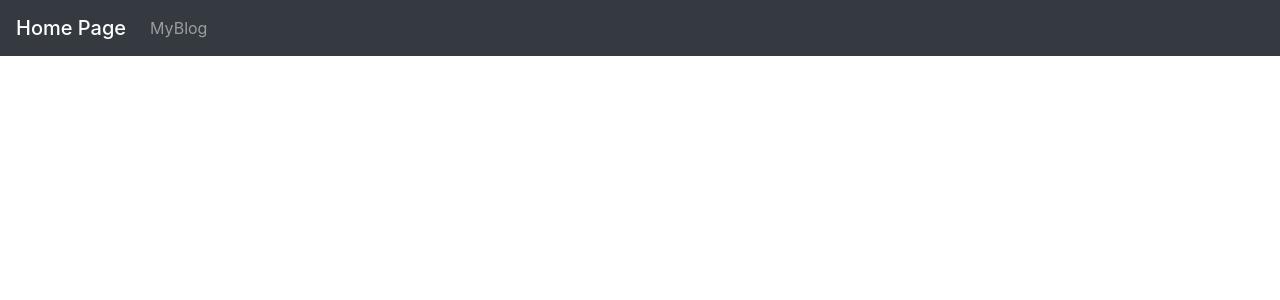
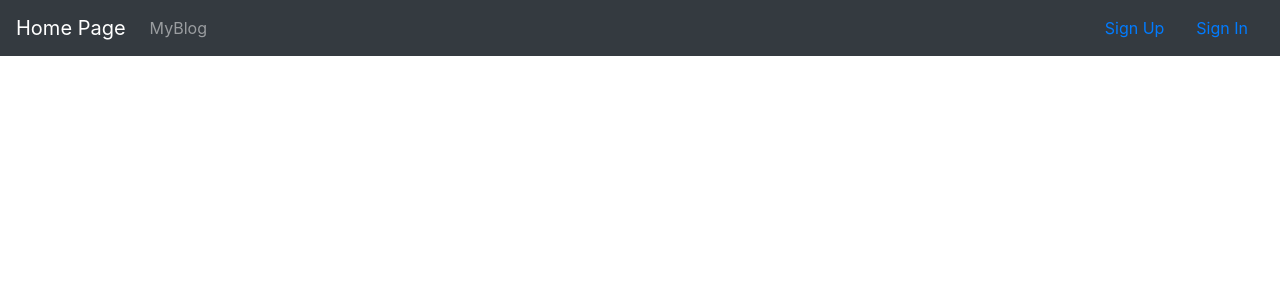
Before and after one commit to AnnaStepakova/Blog, a Django app: page / in a window 1280 px wide. Shown: the top 300 px of the page. Run offline with Django 3.2, Linux system fonts and the light colour scheme.

Commit message:
Move registration logic to the home page

```diff
--- a/home/templates/home/home.html
+++ b/home/templates/home/home.html
@@ -8,12 +8,14 @@
     <!-- Bootstrap CSS -->
     <link rel="stylesheet" href="https://cdn.jsdelivr.net/npm/bootstrap@4.5.3/dist/css/bootstrap.min.css" integrity="sha384-TX8t27EcRE3e/ihU7zmQxVncDAy5uIKz4rEkgIXeMed4M0jlfIDPvg6uqKI2xXr2" crossorigin="anonymous">
 
-    <title> Home</title>
+    <title> {% block title %}
+        Home
+        {% endblock %}</title>
   </head>
   <body>
 
   <nav class="navbar navbar-expand-lg navbar-dark bg-dark">
-  <span class="navbar-brand mb-0 h1">Home Page</span>
+  <a class="navbar-brand" href="{% url 'home:home' %}">Home Page</a>
   <button class="navbar-toggler" type="button" data-toggle="collapse" data-target="#navbarSupportedContent" aria-controls="navbarSupportedContent" aria-expanded="false" aria-label="Toggle navigation">
     <span class="navbar-toggler-icon"></span>
   </button>
@@ -23,7 +25,35 @@
         <a class="nav-link" href="{% url 'blog:index'%}"> MyBlog </a>
     </ul>
   </div>
+
+      <ul class="nav justify-content-end">
+          {% if user.is_authenticated %}
+              <li class="nav-item">
+               <a class="nav-link disabled" href="#" tabindex="-1" aria-disabled="true">Signed in as: {{ user.get_username }}</a>
+              </li>
+              <li class="nav-item">
+              <a class="nav-link" href="{% url 'users:edit' %}">Edit Settings</a>
+              </li>
+              <li class="nav-item">
+                <a class="nav-link" href="{% url 'logout' %}">Sign Out</a>
+              </li>
+          {% else %}
+          <li class="nav-item">
+        <a class="nav-link" href="{% url 'users:register' %}">Sign Up</a>
+      </li>
+        <li class="nav-item">
+        <a class="nav-link" href="{% url 'login' %}">Sign In</a>
+      </li>
+          {% endif %}
+      </ul>
 </nav>
+
+   <br/>
+    <div class="container">
+    {% block content %}
+
+    {% endblock %}
+    </div>
     <!-- Optional JavaScript; choose one of the two! -->
 
     <!-- Option 1: jQuery and Bootstrap Bundle (includes Popper) -->
--- a/users/templates/registration/login.html
+++ b/users/templates/registration/login.html
@@ -1,4 +1,4 @@
-{% extends 'base.html' %}
+{% extends 'home/home.html' %}
 {% block title %}
     Sign In
 {% endblock %}
--- a/users/templates/registration/register.html
+++ b/users/templates/registration/register.html
@@ -1,4 +1,4 @@
-{% extends 'base.html' %}
+{% extends 'home/home.html' %}
 {% block title %}
     Sign Up
 {% endblock %}
--- a/users/templates/users/edit_profile.html
+++ b/users/templates/users/edit_profile.html
@@ -1,4 +1,4 @@
-{% extends 'base.html' %}
+{% extends 'home/home.html' %}
 {% block title %}
     Edit settings: {{ user.get_username }}
 {% endblock %}
--- a/users/templates/users/password_change.html
+++ b/users/templates/users/password_change.html
@@ -1,4 +1,4 @@
-{% extends 'base.html' %}
+{% extends 'home/home.html' %}
 {% block title %}
     Password Change
 {% endblock %}
--- a/users/templates/users/password_success.html
+++ b/users/templates/users/password_success.html
@@ -1,4 +1,4 @@
-{% extends 'base.html' %}
+{% extends 'home/home.html' %}
 {% block title %}
     Password Change Success
 {% endblock %}
--- a/users/views.py
+++ b/users/views.py
@@ -52,7 +52,7 @@ class UserRegisterView(generic.CreateView):
 class UserEditView(generic.UpdateView):
     form_class = EditProfileForm
     template_name = 'users/edit_profile.html'
-    success_url = reverse_lazy('blog:index')
+    success_url = reverse_lazy('home:home')        # reverse_lazy('blog:index')
 
     def get_object(self):
         return self.request.user
```
Also changed, not shown: DPro/settings.py (+5 -2 lines), blog/templates/base.html (+7 -3 lines).
